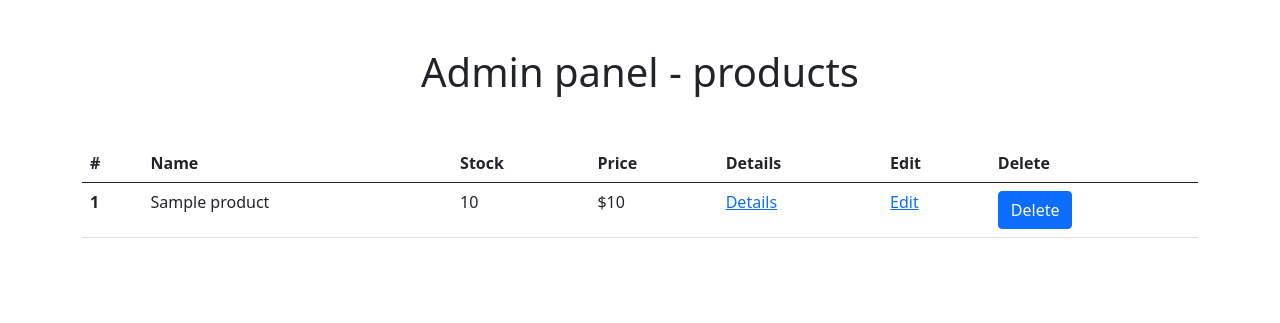
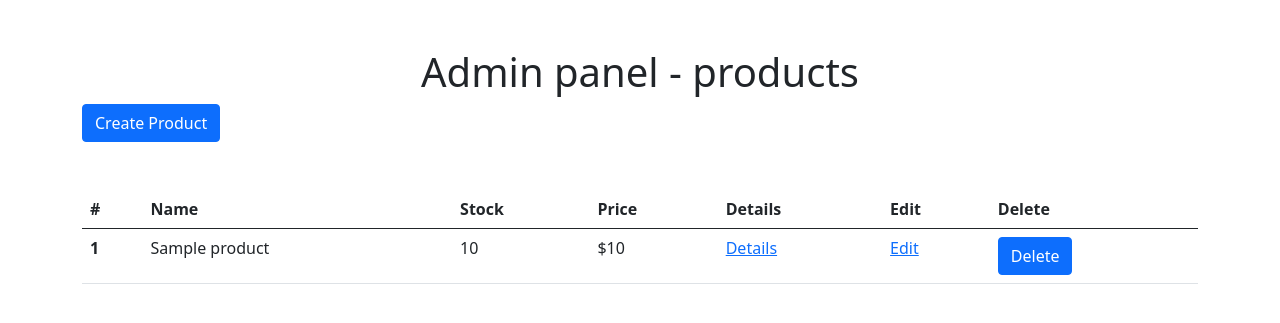
Before and after one commit to Boniich/ecommerce-igniter, a CodeIgniter app: page /ecommerceIgniter/index.php/admin_product_panel/index in a window 1280 px wide. Shown: the top 323 px of the page. Run offline with CodeIgniter, Linux system fonts and the light colour scheme; tables that the repository leaves empty or names only in its code hold one stand-in row (values such as "Sample post").

Commit message:
feat: add button to create a product

```diff
--- a/application/views/admin_panel/products/admin_products_index.php
+++ b/application/views/admin_panel/products/admin_products_index.php
@@ -8,6 +8,9 @@ defined('BASEPATH') or exit('No direct script access allowed');
     <div class="container">
         <div class="my-5">
             <h1 class="text-center">Admin panel - products</h1>
+            <td><a href="#" type="button" class="btn btn-primary" data-bs-toggle="modal" data-bs-target="#createProductModal">
+                    Create Product
+                </a></td>
         </div>
 </body>
 
```
